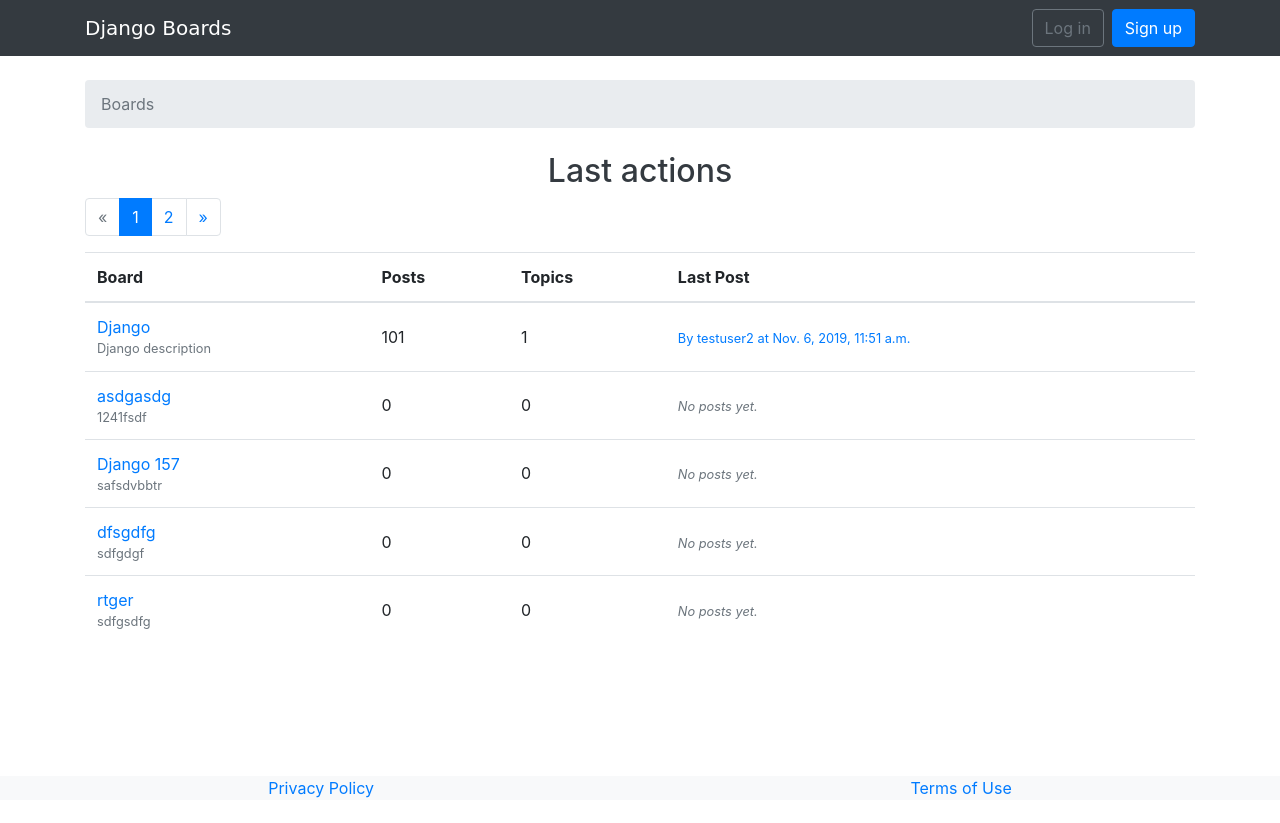
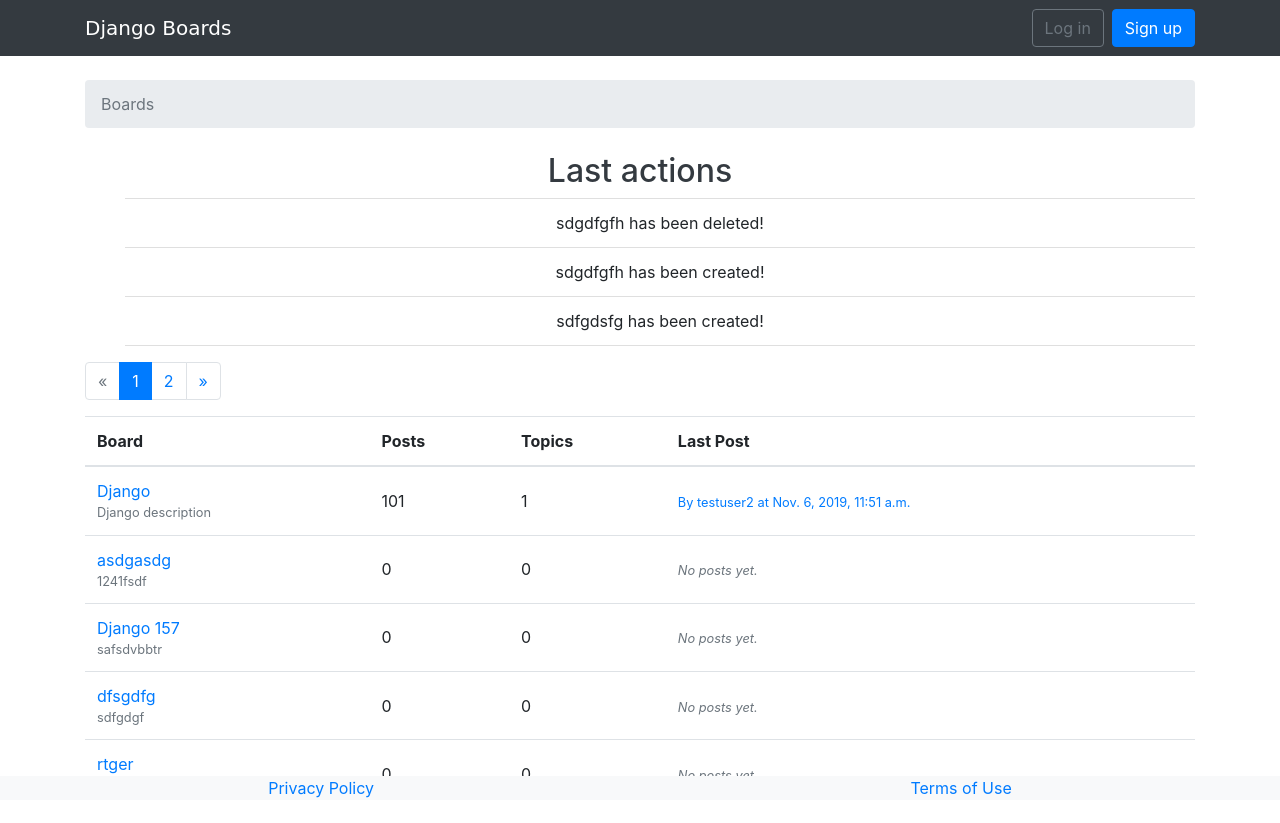
Before and after one commit to SanyaSosedskyi/vitora, a Django app: page / in a window 1280 px wide. Before the commit the page ends 798 px from the top, so only its background shows below. Run offline with Django 3.2, Linux system fonts and the light colour scheme; data comes from the database, SQL or seed files in the repository; both versions use the stored data as it was after the commit; some libraries are stand-ins or nearby versions; some web fonts are replaced.

Commit message:
Fixed landing page

```diff
--- a/boards/models.py
+++ b/boards/models.py
@@ -4,6 +4,14 @@ from django.utils.text import Truncator
 from django.utils.html import mark_safe
 from markdown import markdown
 import math
+
+
+class BoardActions(models.Model):
+    message = models.CharField(max_length=255)
+    created_at = models.DateTimeField(auto_now_add=True)
+
+    def __str__(self):
+        return self.message
 
 
 class Board(models.Model):
--- a/boards/views.py
+++ b/boards/views.py
@@ -1,6 +1,6 @@
 from django.shortcuts import render, get_object_or_404, redirect
 from django.template.loader import render_to_string
-from .models import Board, Topic, Post
+from .models import Board, Topic, Post, BoardActions
 from .forms import NewTopicForm, PostForm, BoardCreateForm
 from django.contrib.auth.decorators import login_required
 from django.views.generic import UpdateView, ListView
@@ -55,6 +55,7 @@ def html_to_pdf_view(request, pk, topic_pk):
 def home(request):
     board_list = Board.objects.filter(is_active=True)
     page = request.GET.get('page', 1)
+    actions = BoardActions.objects.all().order_by('-created_at')[:3]
     paginator = Paginator(board_list, 5)
     try:
         boards = paginator.page(page)
@@ -62,7 +63,7 @@ def home(request):
         boards = paginator.page(1)
     except EmptyPage:
         boards = paginator.page(paginator.num_pages)
-    return render(request, 'home.html', {'boards': boards, 'page': page})
+    return render(request, 'home.html', {'boards': boards, 'page': page, 'actions': actions})
 
 
 class TopicListView(ListView):
@@ -191,11 +192,13 @@ class UserUpdateView(UpdateView):
 
 
 @login_required
-def save_board_form(request, form, template_name, messagess, page):
+def save_board_form(request, form, template_name, messagess, page, action):
     data = dict()
     if request.method == 'POST':
         if form.is_valid():
             form.save()
+            BoardActions.objects.create(message=action)
+            actions = BoardActions.objects.all().order_by('-created_at')[:3]
             data['form_is_valid'] = True
             board_list = Board.objects.filter(is_active=True)
             paginator = Paginator(board_list, 5)
@@ -209,7 +212,8 @@ def save_board_form(request, form, template_name, messagess, page):
                 'boards': boards,
                 'user': request.user,
                 'messages': messagess,
-                'page': page
+                'page': page,
+                'actions': actions
             })
         else:
             data['form_is_valid'] = False
@@ -224,12 +228,13 @@ def board_create(request, page):
         form = BoardCreateForm(request.POST)
         messages.success(request, 'The board has been created!')
         messagess = get_messages(request)
-        print(form)
+        action = f'{request.POST.get("name")} has been created!'
     else:
         form = BoardCreateForm()
         messagess = None
+        action = ''
 
-    return save_board_form(request, form, 'includes/partial_board_create.html', messagess, page)
+    return save_board_form(request, form, 'includes/partial_board_create.html', messagess, page, action)
 
 
 @login_required
@@ -237,12 +242,14 @@ def board_update(request, pk, page):
     board = get_object_or_404(Board, pk=pk)
     if request.method == 'POST':
         form = BoardCreateForm(request.POST, instance=board)
-        messages.success(request, 'The board has been created!')
+        messages.success(request, 'The board has been updated!')
         messagess = get_messages(request)
+        action = f'{request.POST.get("name")} has been updated!'
     else:
         form = BoardCreateForm(instance=board)
         messagess = None
-    return save_board_form(request, form, 'includes/partial_board_update.html', messagess, page)
+        action = ''
+    return save_board_form(request, form, 'includes/partial_board_update.html', messagess, page, action)
 
 
 @login_required
@@ -251,8 +258,10 @@ def board_delete(request, pk, page):
     data = dict()
     if request.method == 'POST':
         board.delete()
+        BoardActions.objects.create(message=f'{board.name} has been deleted!')
         data['form_is_valid'] = True
         board_list = Board.objects.filter(is_active=True)
+        actions = BoardActions.objects.all().order_by('-created_at')[:3]
         paginator = Paginator(board_list, 5)
         try:
             boards = paginator.get_page(page)
@@ -266,7 +275,8 @@ def board_delete(request, pk, page):
             'boards': boards,
             'user': request.user,
             'messages': messagess,
-            'page': page
+            'page': page,
+            'actions': actions
         })
     else:
         context = {'board': board, 'page': page}
--- a/static/js/boards.js
+++ b/static/js/boards.js
@@ -1,5 +1,5 @@
 $(function () {
-    var saveForm = function () {
+    var saveForm = (function () {
         var form = $(this);
         $.ajax({
             url: form.attr("action"),
@@ -9,14 +9,17 @@ $(function () {
             success: function (data) {
                 if (data.form_is_valid) {
                     $("body").html(data.contentBlock);
+                    $('#userMenu').dropdown();
+                    $('body').css({'padding-right':'0', 'overflowY':'auto'});
                     $('#modal-board').modal("hide");
+
                 } else {
                     $("#modal-board .modal-content").html(data.html_form);
                 }
             }
         });
         return false;
-    };
+    });
 
     var loadForm = function () {
         var btn = $(this);
@@ -29,6 +32,7 @@ $(function () {
             },
             success: function (data) {
                 $("#modal-board .modal-content").html(data.html_form);
+                $('body').css({'padding-right':'0', 'overflowY':'auto'});
                 }
             });
     };
@@ -44,5 +48,4 @@ $(function () {
     //delete board
     $("#board-table").on("click", ".js-delete-board", loadForm);
     $("#modal-board").on("submit", ".js-board-delete-form", saveForm);
-
 });
--- a/templates/base.html
+++ b/templates/base.html
@@ -11,7 +11,7 @@
     <link rel="stylesheet" href="{% static 'css/app.css' %}">
     {% block stylesheet %}{% endblock %}
   </head>
-  <body>
+  <body style="scroll: auto">
     {% block body %}
       <nav class="navbar navbar-expand-sm navbar-dark bg-dark">
         <div class="container">
--- a/templates/home.html
+++ b/templates/home.html
@@ -6,6 +6,11 @@
 
 {% block content %}
     <h2 class="text-center text-dark">Last actions</h2>
+    <ul class="list-group-flush text-center">
+        {% for action in actions %}
+            <li class="list-group-item">{{ action.message }}</li>
+        {% endfor %}
+    </ul>
     {% if user.user_type == 'B' %}
         <p>
             <button type="button" data-url="{% url 'board_create' page%}" class="btn btn-primary js-create-board">
```
Also changed, not shown: boards/migrations/0005_boardactions.py (added), boards/migrations/0006_delete_boardactions.py (added), boards/migrations/0007_boardactions.py (added), db.sqlite3.
